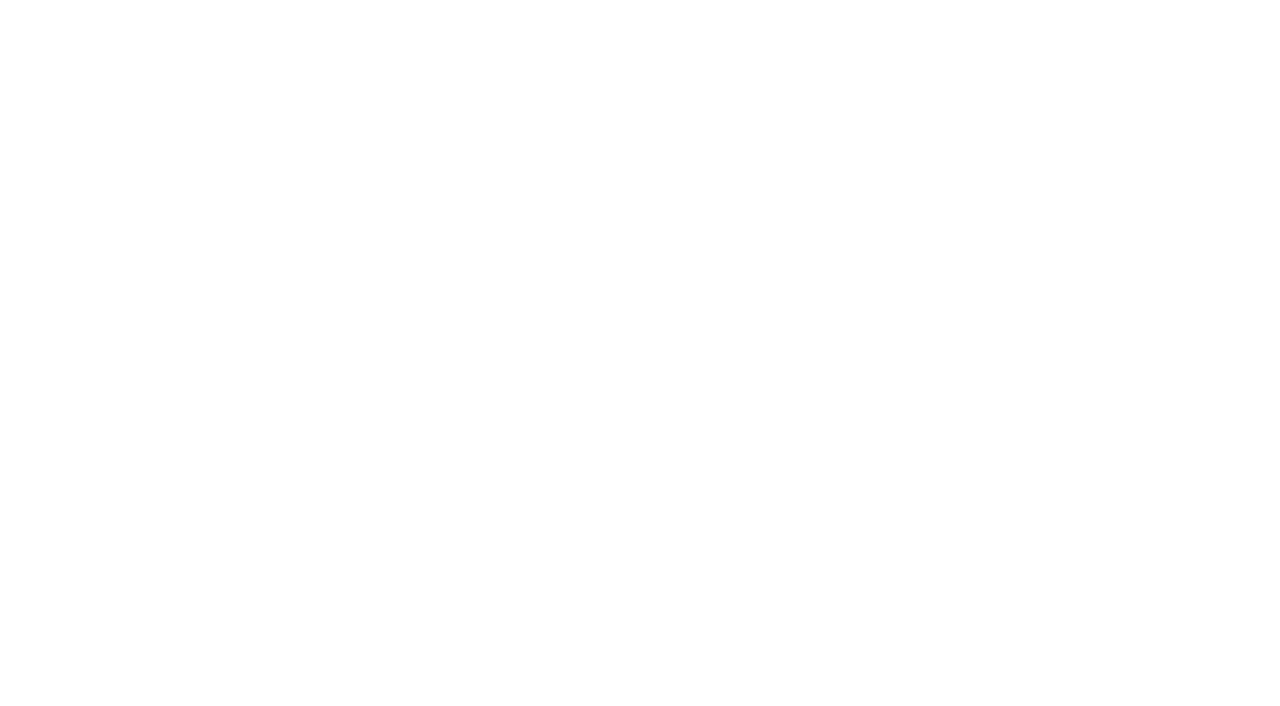
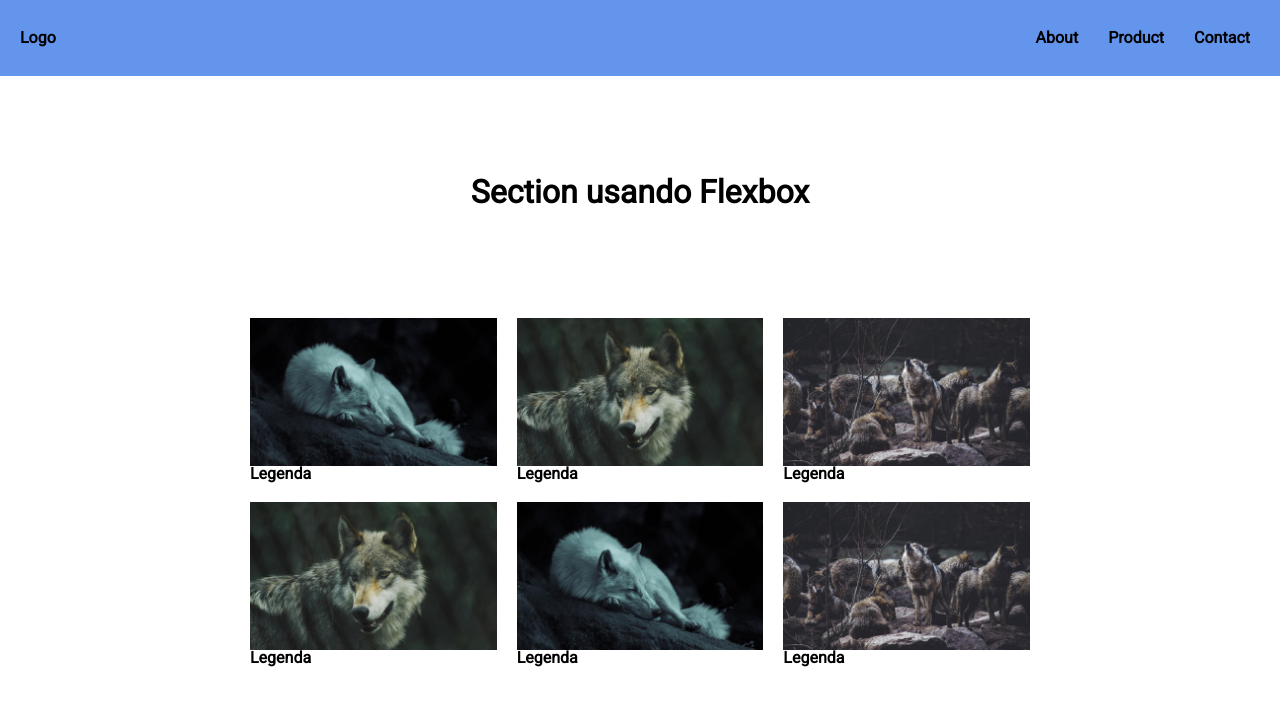
Before and after one commit to lucsduartee/display_grid_and_flex, a plain HTML site: page index.html in a window 1280 px wide. Drawn offline with Linux system fonts and the light colour scheme.

Commit message:
Created ./img/ reset.css and style.css

```diff
--- a/index.html
+++ b/index.html
@@ -1,10 +1,57 @@
 <!DOCTYPE html>
-<html>
+<html lang="pt-br">
     <head>
+        <meta charset="UTF-8">
+        <meta name="viewport" content="width=device-width, initial-scale=1.0">
 
+        <title>CSS Grid e Flexbox</title>
+
+        <link href="reset.css" rel="stylesheet">
+		<link href="style.css" rel="stylesheet">
+        <link href="https://fonts.googleapis.com/css2?family=Roboto&display=swap" rel="stylesheet">
     </head>
 
     <body>
+        <header class="header">
+            <a href="#">Logo</a>
 
+            <nav>
+                <ul class="navegacao">
+                    <li><a href="#">About</a></li>
+                    <li><a href="#">Product</a></li>
+                    <li><a href="#">Contact</a></li>
+                </ul>
+            </nav>
+        </header>
+        <main>
+            <h1>Section usando Flexbox</h1>
+
+            <section class="flex">
+                <div>
+                    <img src="./img/lobo1.jpg">
+                    <p>Legenda</p>
+                </div>
+                <div>
+                    <img src="./img/lobo2.jpg">
+                    <p>Legenda</p>
+                </div>
+                <div>
+                    <img src="./img/lobo3.jpg">
+                    <p>Legenda</p>
+                </div>
+                <div>
+                    <img src="./img/lobo2.jpg">
+                    <p>Legenda</p>
+                </div>
+                <div>
+                    <img src="./img/lobo1.jpg">
+                    <p>Legenda</p>
+                </div>
+                <div>
+                    <img src="./img/lobo3.jpg">
+                    <p>Legenda</p>
+                </div>
+            </section>
+        </main>
     </body>
 </html>
--- /dev/null
+++ b/reset.css
@@ -0,0 +1,50 @@
+/* http://meyerweb.com/eric/tools/css/reset/
+   v2.0 | 20110126
+   License: none (public domain)
+*/
+
+html, body, div, span, applet, object, iframe,
+h1, h2, h3, h4, h5, h6, p, blockquote, pre,
+a, abbr, acronym, address, big, cite, code,
+del, dfn, em, img, ins, kbd, q, s, samp,
+small, strike, strong, sub, sup, tt, var,
+b, u, i, center,
+dl, dt, dd, ol, ul, li,
+fieldset, form, label, legend,
+table, caption, tbody, tfoot, thead, tr, th, td,
+article, aside, canvas, details, embed,
+figure, figcaption, footer, header, hgroup,
+menu, nav, output, ruby, section, summary,
+time, mark, audio, video {
+	margin: 0;
+	padding: 0;
+	border: 0;
+	font-size: 100%;
+	font: inherit;
+	vertical-align: baseline;
+    list-style: none;
+    text-decoration: none;
+}
+/* HTML5 display-role reset for older browsers */
+article, aside, details, figcaption, figure,
+footer, header, hgroup, menu, nav, section {
+	display: block;
+}
+body {
+	line-height: 1;
+}
+ol, ul {
+	list-style: none;
+}
+blockquote, q {
+	quotes: none;
+}
+blockquote:before, blockquote:after,
+q:before, q:after {
+	content: '';
+	content: none;
+}
+table {
+	border-collapse: collapse;
+	border-spacing: 0;
+}
--- /dev/null
+++ b/style.css
@@ -0,0 +1,66 @@
+/* CONFIGURAÇÕES GERAIS PARA O DOCUMENTO*/
+
+body {
+    font-family: 'Roboto', sans-serif;
+}
+
+a {
+    color: black;
+    font-weight: bold;
+}
+
+h1 {
+    font-size: 2em;
+    font-weight: bold;
+    text-align: center;
+    margin: 100px;
+}
+
+img {
+    max-width: 100%;
+    display: block;
+}
+
+p {
+    font-weight: bold;
+}
+
+.header {
+    background: cornflowerblue;
+    display: flex;
+    flex-wrap: wrap; /* Quando o espaço entre os itens for pequeno, o logo permanecerá sobre a 'nav' */
+    justify-content: space-between;
+    align-items: center; /* Alinha os itens ao centro, no caso, o Logo e a 'Nav' */
+    padding: 20px;
+}
+
+.navegacao {
+    display: flex;
+}
+
+.navegacao li {
+    margin-left: 10px;
+}
+
+.navegacao li a {
+    display: block;
+    padding: 10px;
+
+}
+
+/* CSS FLEXBOX 1 */
+/* Usando as propriedades abaixo, esse Flexbox já está responsivo
+sem ser necessário usar Media Queries */
+
+.flex {
+    display: flex;
+    flex-wrap: wrap; /* Permite que o elemento quebre linha */
+    max-width: 800px;
+    margin: 0 auto;
+
+}
+
+.flex > div {
+    flex: 1 1 200px; /* Grow Shrink Basis */
+    margin: 10px
+}
```
Also changed, not shown: img/lobo1.jpg (added), img/lobo2.jpg (added), img/lobo3.jpg (added), img/lobo4.jpg (added).
